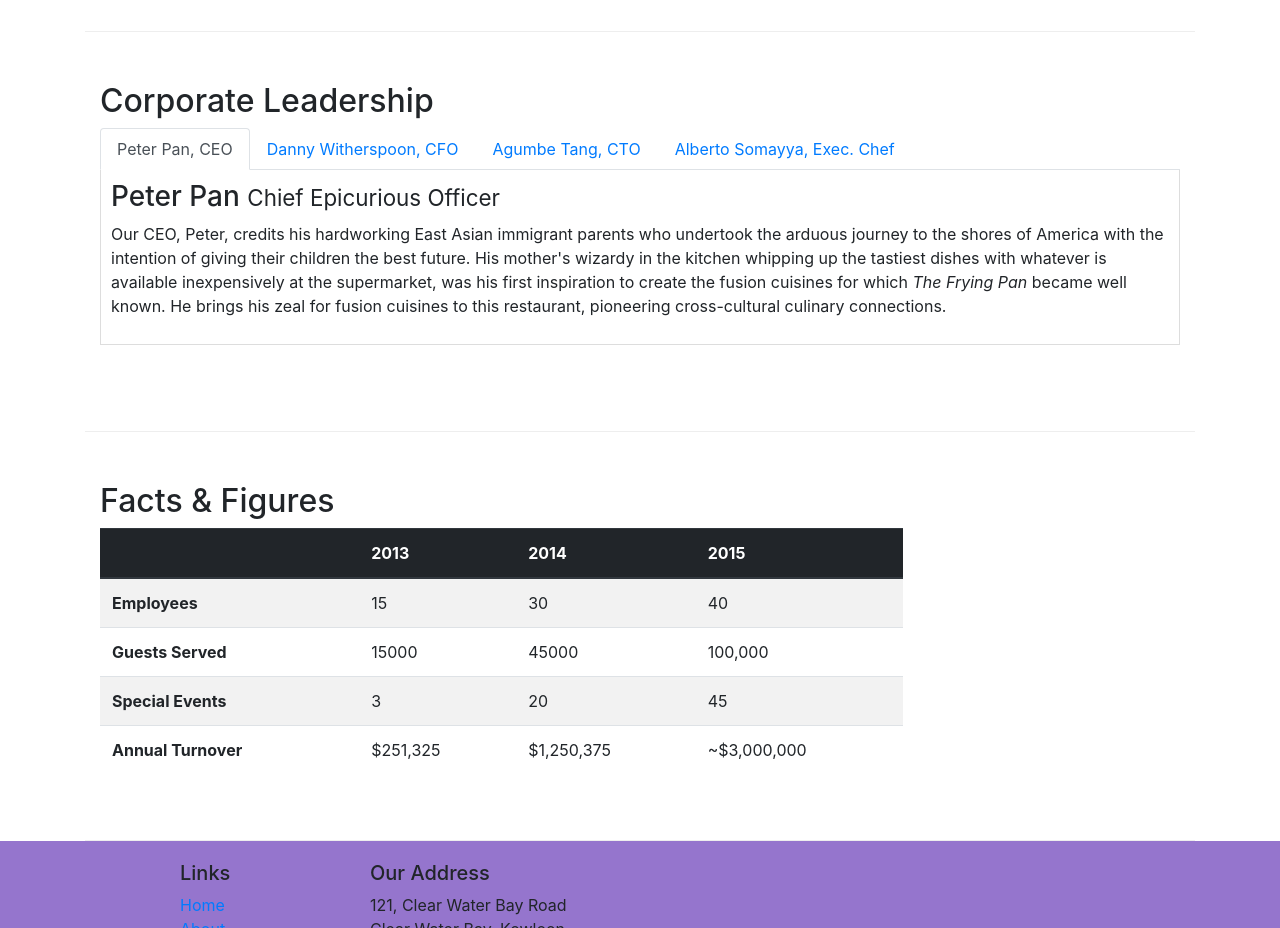
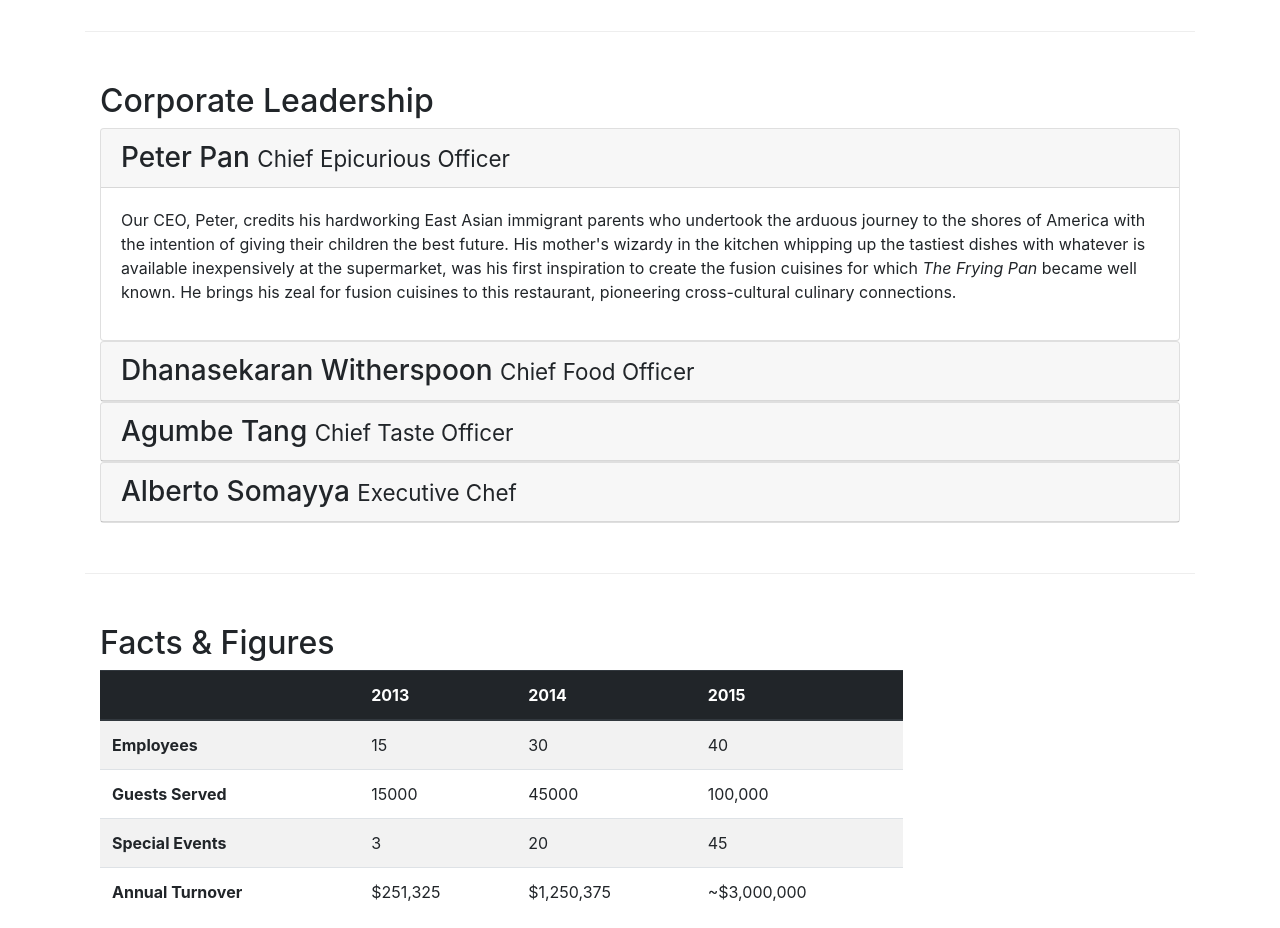
Before and after one commit to MdAltafHussain/Bootstrap4, a website: page aboutus.html in a window 1280 px wide. Shown: the part 940-1868 px from the top of the page. Drawn offline with nearby package versions, Linux system fonts and the light colour scheme.

Commit message:
Hide and seek accordian

```diff
--- a/aboutus.html
+++ b/aboutus.html
@@ -114,51 +114,79 @@
         <div class="row row-content">
             <div class="col-12">
                 <h2>Corporate Leadership</h2>
-                <ul class="nav nav-tabs">
-                    <li class="nav-item">
-                        <a class="nav-link active" href="#peter" role="tab" data-toggle="tab">Peter Pan, CEO</a>
-                    </li>
-                    <li class="nav-item">
-                        <a class="nav-link" href="#danny" role="tab" data-toggle="tab">Danny Witherspoon, CFO</a>
-                    </li>
-                    <li class="nav-item">
-                        <a class="nav-link" href="#agumbe" role="tab" data-toggle="tab">Agumbe Tang, CTO</a>
-                    </li>
-                    <li class="nav-item">
-                        <a class="nav-link" href="#alberto" role="tab" data-toggle="tab">Alberto Somayya, Exec. Chef</a>
-                    </li>
-                </ul>
 
-                <div class="tab-content">
-                    <div role="tabpanel" class="tab-pane fade show active" id="peter">
-                        <h3>Peter Pan <small>Chief Epicurious Officer</small></h3>
+
+                <div id="accordion">
+                    <div class="card">
+                        <div class="card-header" role="tab" id="peterhead">
+                        <h3 class="mb-0">
+                            <a data-toggle="collapse" data-target="#peter">
+                            Peter Pan <small>Chief Epicurious Officer</small>
+                            </a>
+                        </h3>
+                        </div>
+                        <div class="collapse show" id="peter" data-parent="#accordion">
+                            <div class="card-body">
                                 <p class="d-none d-sm-block">Our CEO, Peter, credits his hardworking East Asian immigrant parents who
                                     undertook the arduous journey to the shores of America with the intention of giving their children
                                     the best future. His mother's wizardy in the kitchen whipping up the tastiest dishes with whatever
                                     is available inexpensively at the supermarket, was his first inspiration to create the fusion
                                     cuisines for which <em>The Frying Pan</em> became well known. He brings his zeal for fusion cuisines
-                            to this restaurant, pioneering cross-cultural culinary connections.</p>
+                                    to this restaurant, pioneering cross-cultural culinary connections.
+                                </p>
                             </div>
-                    <div role="tabpanel" class="tab-pane fade" id="danny">
-                        <h3>Dhanasekaran Witherspoon <small>Chief Food Officer</small></h3>
+                        </div>
+                    </div>
+                    <div class="card">
+                        <div class="card-header" role="tab" id="dannyhead">
+                        <h3 class="mb-0">
+                            <a class="collapsed" data-toggle="collapse" data-target="#danny">
+                            Dhanasekaran Witherspoon <small>Chief Food Officer</small>
+                            </a>
+                        </h3>
+                    </div>
+                    <div class="collapse" id="danny" data-parent="#accordion">
+                        <div class="card-body">
                             <p class="d-none d-sm-block">Our CFO, Danny, as he is affectionately referred to by his colleagues,
                                 comes from a long established family tradition in farming and produce. His experiences growing up on
                                 a farm in the Australian outback gave him great appreciation for varieties of food sources. As he
                                 puts it in his own words, <em>Everything that runs, wins, and everything that stays, pays!</em></p>
                         </div>
-                    <div role="tabpanel" class="tab-pane fade" id="agumbe">
-                        <h3>Agumbe Tang <small>Chief Taste Officer</small></h3>
+                    </div>
+                </div>
+                <div class="card">
+                        <div class="card-header" role="tab" id="agumbehead">
+                        <h3 class="mb-0">
+                            <a class="collapsed" data-toggle="collapse" data-target="#agumbe">
+                            Agumbe Tang <small>Chief Taste Officer</small>
+                            </a>
+                        </h3>
+                    </div>
+                    <div class="collapse" id="agumbe" data-parent="#accordion">
+                        <div class="card-body">
                             <p class="d-none d-sm-block">Blessed with the most discerning gustatory sense, Agumbe, our CTO,
                                 personally ensures that every dish that we serve meets his exacting tastes. Our chefs dread the
                                 tongue lashing that ensues if their dish does not meet his exacting standards. He lives by his
                                 motto, <em>You click only if you survive my lick.</em></p>
                         </div>
-                    <div role="tabpanel" class="tab-pane fade" id="alberto">
-                        <h3>Alberto Somayya <small>Executive Chef</small></h3>
+                    </div>
+                </div>
+                <div class="card">
+                        <div class="card-header" role="tab" id="albertohead">
+                        <h3 class="mb-0">
+                            <a class="collapsed" data-toggle="collapse" data-target="#alberto">
+                            Alberto Somayya <small>Executive Chef</small>
+                            </a>
+                        </h3>
+                    </div>
+                    <div class="collapse" id="alberto" data-parent="#accordion">
+                        <div class="card-body">
                             <p class="d-none d-sm-block">Award winning three-star Michelin chef with wide International experience
                                 having worked closely with whos-who in the culinary world, he specializes in creating mouthwatering
                                 Indo-Italian fusion experiences. He says, <em>Put together the cuisines from the two craziest
                                     cultures, and you get a winning hit! Amma Mia!</em></p>
+                        </div>
+                    </div>
                 </div>
 
                 </div>
```
Lines whose indentation alone changed are shown as unchanged.
